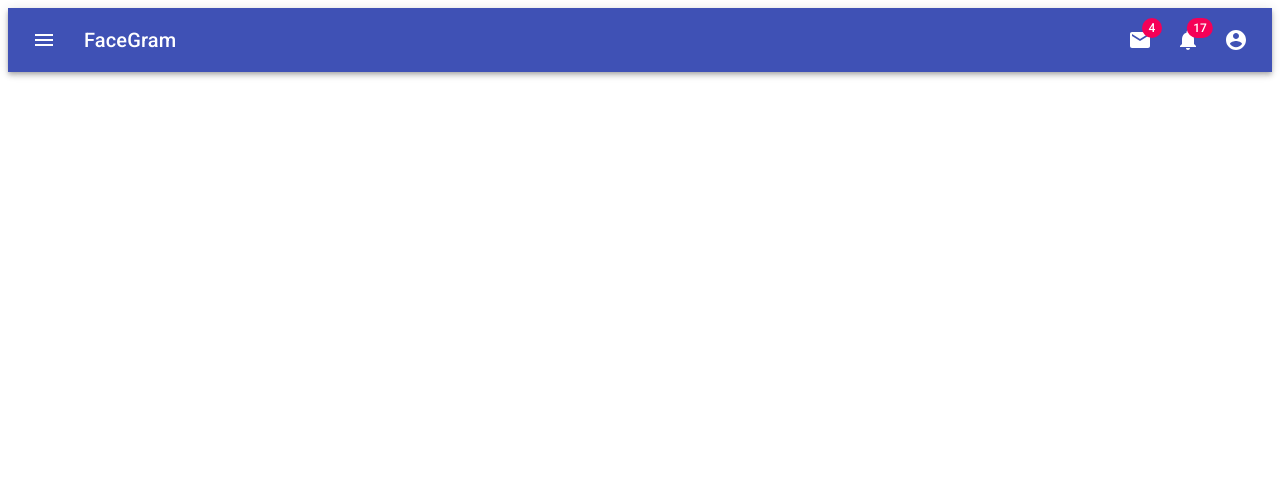
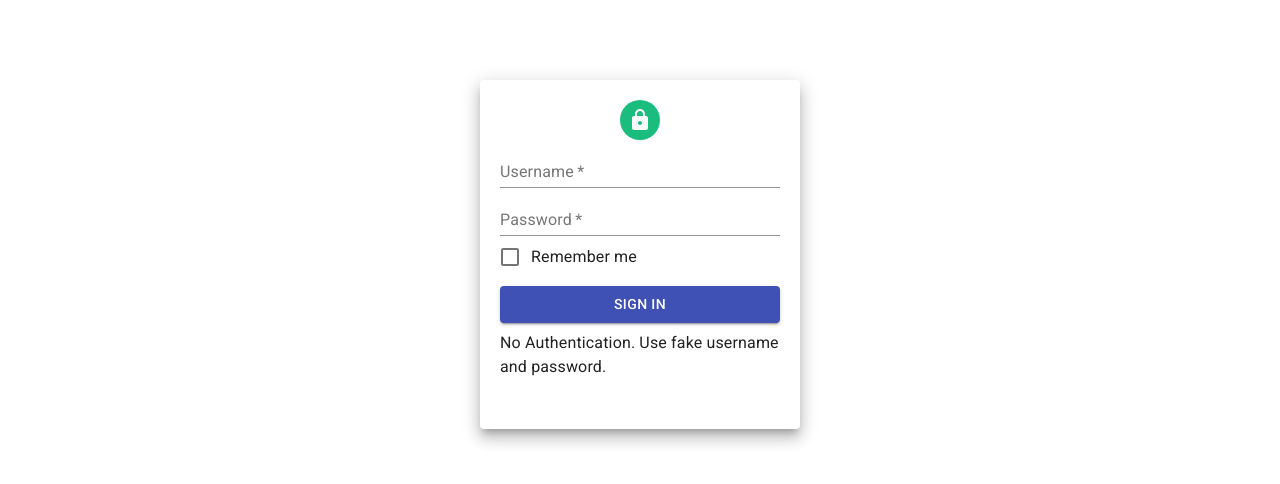
Before and after one commit to jrmeyers92/react-social, a React (Create React App) app: page / in a window 1280 px wide. Shown: the top 484 px of the page. Built offline with nearby package versions, Linux system fonts and the light colour scheme.

Commit message:
nav styling done

```diff
--- a/src/App.js
+++ b/src/App.js
@@ -12,8 +12,8 @@ function App() {
 
 	return (
 		<div className='App'>
-			{/* <Login setTheUsername={setTheUsername} /> */}
-			<Nav />
+			<Login setTheUsername={setTheUsername} />
+			{/* <Nav /> */}
 		</div>
 	);
 }
--- a/src/components/Login.js
+++ b/src/components/Login.js
@@ -1,4 +1,5 @@
 import React, { useState } from "react";
+import { Link } from "react-router-dom";
 import {
 	Avatar,
 	Button,
@@ -32,7 +33,6 @@ const Login = (props) => {
 					<Avatar style={avatarStyle}>
 						<LockIcon />
 					</Avatar>
-					<h2>Sign In</h2>
 				</Grid>
 				<form>
 					<TextField
--- a/src/components/Nav/Nav.js
+++ b/src/components/Nav/Nav.js
@@ -1,220 +1,41 @@
-// import React from "react";
-// import AppBar from "@material-ui/core/AppBar";
-// import Toolbar from "@material-ui/core/Toolbar";
-// import IconButton from "@material-ui/core/IconButton";
-// import Typography from "@material-ui/core/Typography";
-// import AccountCircle from "@material-ui/icons/AccountCircle";
-// import MailIcon from "@material-ui/icons/Mail";
-// import NotificationsIcon from "@material-ui/icons/Notifications";
-// import Badge from "@material-ui/core/Badge";
+import { AppBar, Toolbar, Typography } from "@material-ui/core";
+import AccountCircleIcon from "@material-ui/icons/AccountCircle";
+import IconButton from "@material-ui/core/IconButton";
+import { makeStyles } from "@material-ui/core/styles";
+import MessageIcon from "@material-ui/icons/Message";
+import React from "react";
+import NotificationsIcon from "@material-ui/icons/Notifications";
 
-// const Nav = () => {
-// 	return (
-// 		<div>
-// 			<AppBar position='static'>
-// 				<Toolbar>
-// 					<Typography variant='title' color='inherit'>
-// 						FaceGram
-// 					</Typography>
-// 					<IconButton aria-label='show 4 new mails' color='inherit'>
-// 						<Badge badgeContent={4} color='secondary'>
-// 							<MailIcon />
-// 						</Badge>
-// 					</IconButton>
-// 					<IconButton aria-label='show 17 new notifications' color='inherit'>
-// 						<Badge badgeContent={17} color='secondary'>
-// 							<NotificationsIcon />
-// 						</Badge>
-// 					</IconButton>
-// 					<IconButton
-// 						edge='end'
-// 						aria-label='account of current user'
-// 						aria-haspopup='true'
-// 						color='inherit'>
-// 						<AccountCircle />
-// 					</IconButton>
-// 				</Toolbar>
-// 			</AppBar>
-// 		</div>
-// 	);
-// };
-
-// export default Nav;
-
-import React from "react";
-import { fade, makeStyles } from "@material-ui/core/styles";
-import AppBar from "@material-ui/core/AppBar";
-import Toolbar from "@material-ui/core/Toolbar";
-import IconButton from "@material-ui/core/IconButton";
-import Typography from "@material-ui/core/Typography";
-import InputBase from "@material-ui/core/InputBase";
-import Badge from "@material-ui/core/Badge";
-import MenuItem from "@material-ui/core/MenuItem";
-import Menu from "@material-ui/core/Menu";
-import MenuIcon from "@material-ui/icons/Menu";
-import SearchIcon from "@material-ui/icons/Search";
-import AccountCircle from "@material-ui/icons/AccountCircle";
-import MailIcon from "@material-ui/icons/Mail";
-import NotificationsIcon from "@material-ui/icons/Notifications";
-import MoreIcon from "@material-ui/icons/MoreVert";
-
-const useStyles = makeStyles((theme) => ({
-	grow: {
+const useStyles = makeStyles({
+	typographyStyles: {
 		flexGrow: 1,
 	},
-	menuButton: {
-		marginRight: theme.spacing(2),
+	iconButtonStyles: {
+		color: "white",
+		padding: 5,
 	},
-	title: {
-		display: "none",
-		[theme.breakpoints.up("sm")]: {
-			display: "block",
-		},
-	},
-	sectionDesktop: {
-		display: "none",
-		[theme.breakpoints.up("md")]: {
-			display: "flex",
-		},
-	},
-	sectionMobile: {
-		display: "flex",
-		[theme.breakpoints.up("md")]: {
-			display: "none",
-		},
-	},
-}));
+});
 
-export default function PrimarySearchAppBar() {
+export default function Nav() {
 	const classes = useStyles();
-	const [anchorEl, setAnchorEl] = React.useState(null);
-	const [mobileMoreAnchorEl, setMobileMoreAnchorEl] = React.useState(null);
-
-	const isMenuOpen = Boolean(anchorEl);
-	const isMobileMenuOpen = Boolean(mobileMoreAnchorEl);
-
-	const handleProfileMenuOpen = (event) => {
-		setAnchorEl(event.currentTarget);
-	};
-
-	const handleMobileMenuClose = () => {
-		setMobileMoreAnchorEl(null);
-	};
-
-	const handleMenuClose = () => {
-		setAnchorEl(null);
-		handleMobileMenuClose();
-	};
-
-	const handleMobileMenuOpen = (event) => {
-		setMobileMoreAnchorEl(event.currentTarget);
-	};
-
-	const menuId = "primary-search-account-menu";
-	const renderMenu = (
-		<Menu
-			anchorEl={anchorEl}
-			anchorOrigin={{ vertical: "top", horizontal: "right" }}
-			id={menuId}
-			keepMounted
-			transformOrigin={{ vertical: "top", horizontal: "right" }}
-			open={isMenuOpen}
-			onClose={handleMenuClose}>
-			<MenuItem onClick={handleMenuClose}>Profile</MenuItem>
-			<MenuItem onClick={handleMenuClose}>My account</MenuItem>
-		</Menu>
-	);
-
-	const mobileMenuId = "primary-search-account-menu-mobile";
-	const renderMobileMenu = (
-		<Menu
-			anchorEl={mobileMoreAnchorEl}
-			anchorOrigin={{ vertical: "top", horizontal: "right" }}
-			id={mobileMenuId}
-			keepMounted
-			transformOrigin={{ vertical: "top", horizontal: "right" }}
-			open={isMobileMenuOpen}
-			onClose={handleMobileMenuClose}>
-			<MenuItem>
-				<IconButton aria-label='show 4 new mails' color='inherit'>
-					<Badge badgeContent={4} color='secondary'>
-						<MailIcon />
-					</Badge>
-				</IconButton>
-				<p>Messages</p>
-			</MenuItem>
-			<MenuItem>
-				<IconButton aria-label='show 11 new notifications' color='inherit'>
-					<Badge badgeContent={11} color='secondary'>
-						<NotificationsIcon />
-					</Badge>
-				</IconButton>
-				<p>Notifications</p>
-			</MenuItem>
-			<MenuItem onClick={handleProfileMenuOpen}>
-				<IconButton
-					aria-label='account of current user'
-					aria-controls='primary-search-account-menu'
-					aria-haspopup='true'
-					color='inherit'>
-					<AccountCircle />
-				</IconButton>
-				<p>Profile</p>
-			</MenuItem>
-		</Menu>
-	);
-
 	return (
-		<div className={classes.grow}>
-			<AppBar position='static'>
+		<div>
+			<AppBar>
 				<Toolbar>
-					<IconButton
-						edge='start'
-						className={classes.menuButton}
-						color='inherit'
-						aria-label='open drawer'>
-						<MenuIcon />
-					</IconButton>
-					<Typography className={classes.title} variant='h6' noWrap>
+					<Typography variant='h6' className={classes.typographyStyles}>
 						FaceGram
 					</Typography>
-
-					<div className={classes.grow} />
-					<div className={classes.sectionDesktop}>
-						<IconButton aria-label='show 4 new mails' color='inherit'>
-							<Badge badgeContent={4} color='secondary'>
-								<MailIcon />
-							</Badge>
-						</IconButton>
-						<IconButton aria-label='show 17 new notifications' color='inherit'>
-							<Badge badgeContent={17} color='secondary'>
-								<NotificationsIcon />
-							</Badge>
-						</IconButton>
-						<IconButton
-							edge='end'
-							aria-label='account of current user'
-							aria-controls={menuId}
-							aria-haspopup='true'
-							onClick={handleProfileMenuOpen}
-							color='inherit'>
-							<AccountCircle />
-						</IconButton>
-					</div>
-					<div className={classes.sectionMobile}>
-						<IconButton
-							aria-label='show more'
-							aria-controls={mobileMenuId}
-							aria-haspopup='true'
-							onClick={handleMobileMenuOpen}
-							color='inherit'>
-							<MoreIcon />
-						</IconButton>
-					</div>
+					<IconButton className={classes.iconButtonStyles}>
+						<AccountCircleIcon />
+					</IconButton>
+					<IconButton className={classes.iconButtonStyles}>
+						<MessageIcon />
+					</IconButton>
+					<IconButton className={classes.iconButtonStyles}>
+						<NotificationsIcon />
+					</IconButton>
 				</Toolbar>
 			</AppBar>
-			{renderMobileMenu}
-			{renderMenu}
 		</div>
 	);
 }
```
Also changed, not shown: 1 other file (tests, documents, lock files or other folders).
